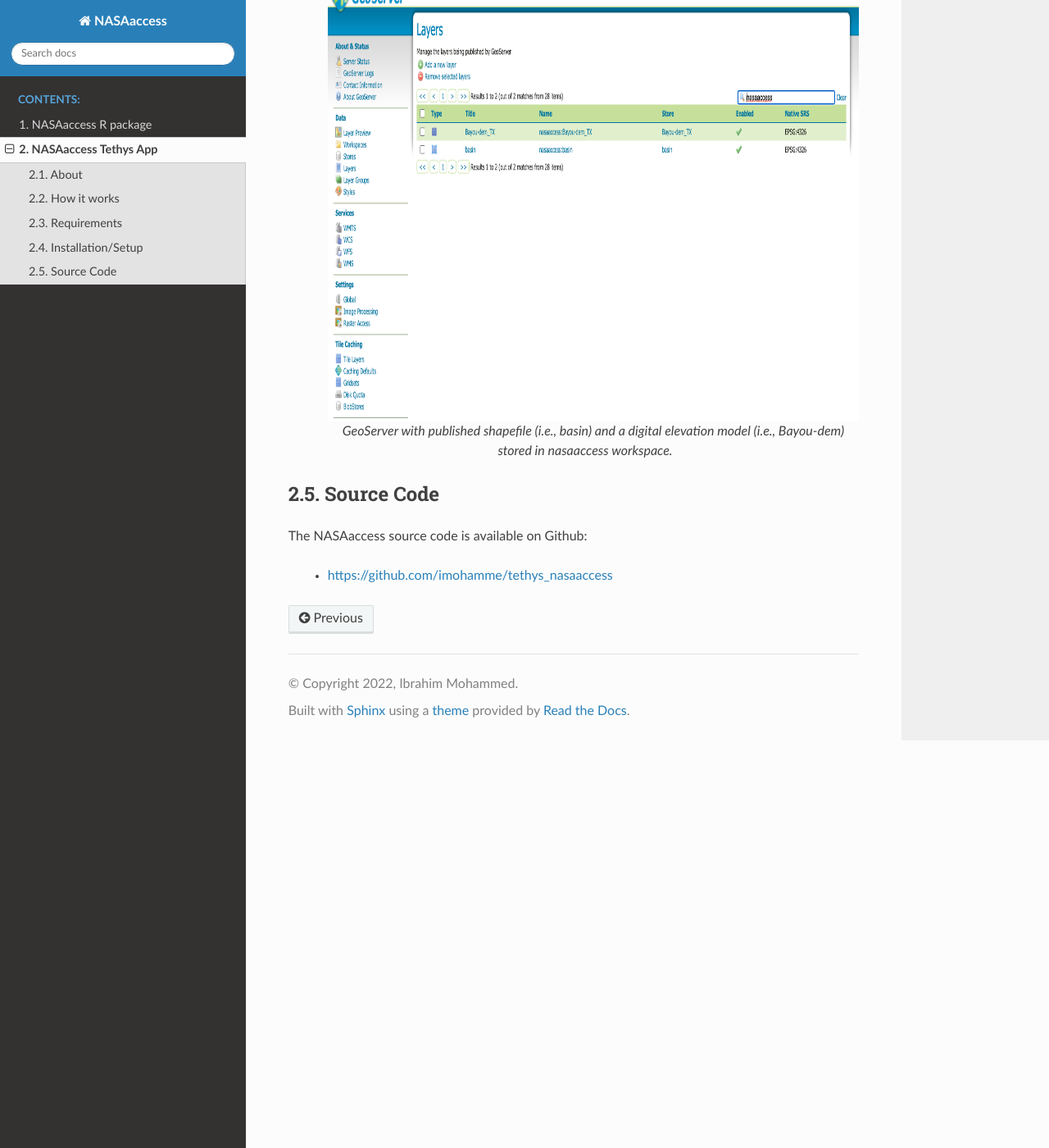
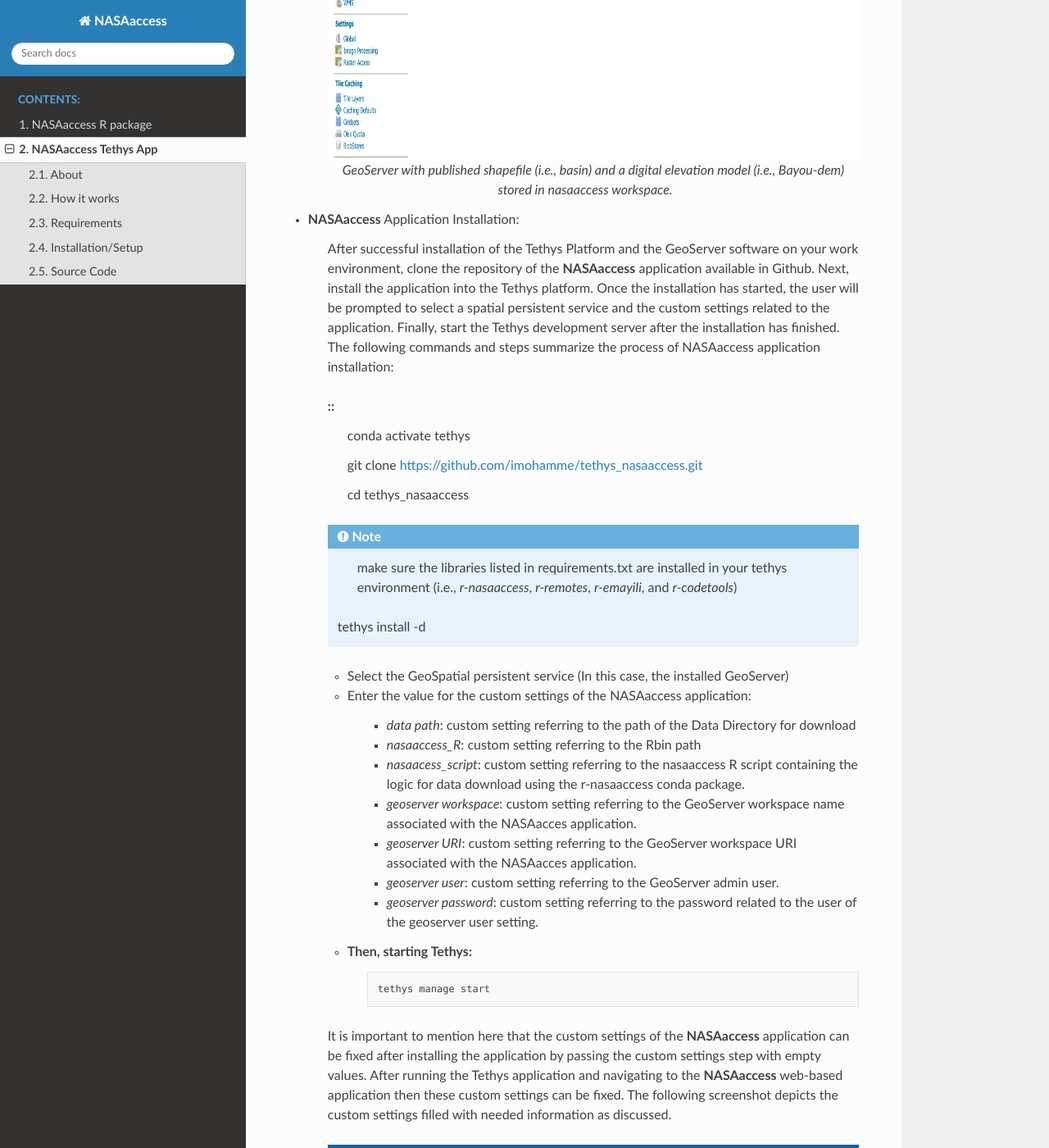
Before and after one commit to imohamme/NASAaccess, a Sphinx documentation site: the page built from docs/nasaaccess_tethys.rst, in a window 1280 px wide and 1400 px high, scrolled down 7100 px. Shown: the whole window at 82% size. Built offline with Sphinx 7.4.7 and the Read the Docs theme 2.0.0, drawn with Linux system fonts in a browser that asks for light colours; some of the changed text lies outside the part shown.

Commit message:
adding read the doc 86

```diff
--- a/docs/nasaaccess_tethys.rst
+++ b/docs/nasaaccess_tethys.rst
@@ -272,10 +272,12 @@
 
 
       .. figure:: images/geoserver_1.png
-         :scale: 40%
          :align: center
 
          GeoServer with a workspace name as `nasaaccess` and URI as (http://localhost/nasaaccess).
+
+
+
 
 
 
@@ -291,6 +293,92 @@
 
          GeoServer with published shapefile (i.e., basin) and a digital elevation model (i.e., Bayou-dem) stored in `nasaaccess` workspace.
 
+
+
+
+
+
+- **NASAaccess** Application Installation:
+
+      After successful installation of the Tethys Platform and the GeoServer software on your work environment, clone the repository of the **NASAaccess** application available in Github. Next, install the application into the Tethys platform. Once the installation has started, the user will be prompted to select a spatial persistent service and the custom settings related to the application. Finally, start the Tethys development server after the installation has finished. The following commands and steps summarize the process of NASAaccess application installation:
+
+      ::
+         conda activate tethys
+
+         git clone https://github.com/imohamme/tethys_nasaaccess.git
+
+         cd tethys_nasaaccess
+
+
+
+      .. note::
+
+               make sure the libraries listed in requirements.txt are installed in your tethys environment (i.e., `r-nasaaccess`, `r-remotes`, `r-emayili`, and `r-codetools`)
+
+
+
+
+         tethys install -d
+
+
+      + Select the GeoSpatial persistent service (In this case, the installed GeoServer)
+
+      + Enter the value for the custom settings of the NASAaccess application:
+
+            + *data path*: custom setting referring to the path of the Data Directory for download
+
+            + *nasaaccess_R*: custom setting referring to the Rbin path
+
+            + *nasaacess_script*: custom setting referring to the nasaaccess R script containing the logic for data download using the r-nasaaccess conda package.
+
+            + *geoserver workspace*: custom setting referring to the GeoServer workspace name associated with the NASAacces application.
+
+            + *geoserver URI*: custom setting referring to the GeoServer workspace URI associated with the NASAacces application.
+
+            + *geoserver user*: custom setting referring to the GeoServer admin user.
+
+            + *geoserver password*: custom setting referring to the password related to the user of the geoserver user setting.
+
+      + Then, starting Tethys:
+         ::
+
+            tethys manage start
+
+
+
+      It is important to mention here that the custom settings of the **NASAaccess** application can be fixed after installing the application by passing the custom settings step with empty values. After running the Tethys application and navigating to the **NASAaccess** web-based application then these custom settings can be fixed. The following screenshot depicts the custom settings filled with needed information as discussed.
+
+
+
+
+      .. figure:: images/nasaaccess_custom_settings.png
+         :scale: 40%
+         :align: center
+
+         **NASAaccess** custom settings configuration. For the installation example shown the following customs settings are used:
+         *data_path* (/pathto/tethys_nasaaccess/nasaaccess_data/), *nasaaccess_R* (/pathto/miniconda3/envs/tethys/bin/Rscript), *nasaaccess_script* (/pathto/tethys_nasaaccess/tethysapp/nasaaccess/scripts/nasaaccess.R), *geoserver_workspace* (nasaaccess), *geoserver_URI* (nasaaccess), *geoserver_user* (admin), and *geoserver_password* (geoserver).
+
+
+
+
+
+
+      After fixing the custom settings of the **NASAacces** web-based application, the Spatial dataset service needs to be configured manually as shown below. Note here the spatial dataset name is listed as `asaaccess` which is the GeoServer workspace configured previously. The username and password credentials need to match the GeoServer workspace configuration. In this case, the username is `admin` and password is `geoserver`.
+
+
+
+
+      .. figure:: images/nasaaccess_spatial_data_service.png
+         :scale: 40%
+         :align: center
+
+         **NASAaccess** Spatial Dataset Service settings configuration.
+
+
+
+
+
+
 Source Code
 ***********
 
```
Also changed, not shown: docs/images/nasaaccess_custom_settings.png (added), docs/images/nasaaccess_spatial_data_service.png (added), 7 other files.
